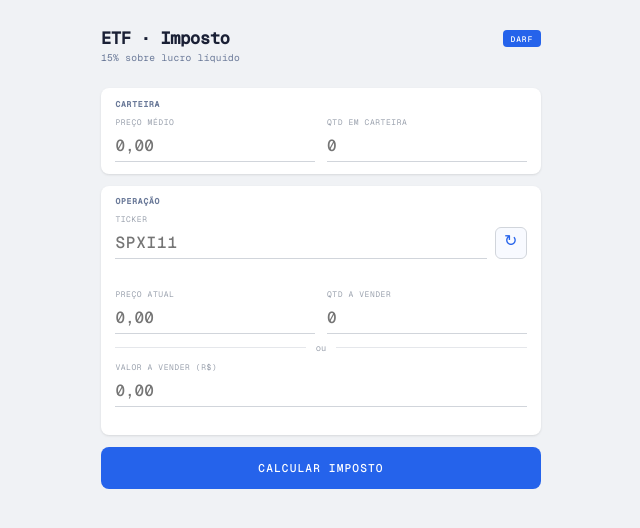
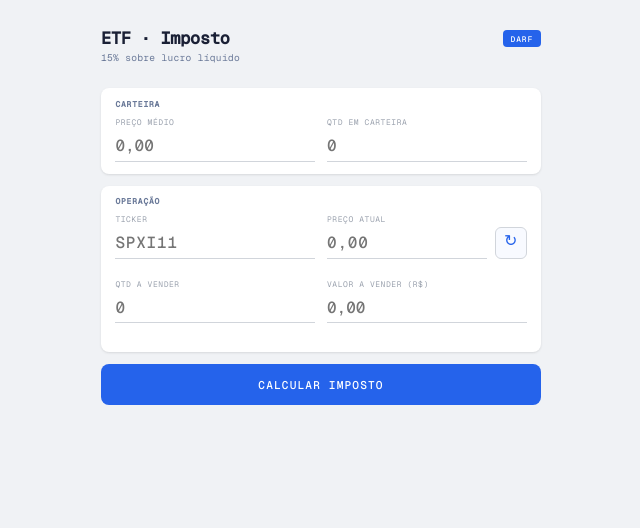
Before and after one commit to emanuel36/ferramentas, a plain HTML site: page ir-etf/index.html in a window 1280 px wide. Shown: the whole page, without its empty margins (319-959 px from the left). Drawn offline with nearby package versions, Linux system fonts and the light colour scheme.

Commit message:
Reorganize Operação card layout and update screenshot
- Ticker and Preço atual side by side (first row)
- Fetch button (↻) next to Preço atual field
- Qtd a vender and Valor a vender side by side (second row)
- Remove "ou" separator

Co-Authored-By: Claude Opus 4.6 <noreply@anthropic.com>

```diff
--- a/ir-etf/index.html
+++ b/ir-etf/index.html
@@ -356,7 +356,6 @@
     display: flex;
     align-items: flex-end;
     gap: 0.5rem;
-    margin-bottom: 0.65rem;
   }
   .ticker-field { flex: 1; }
   .ticker-field input {
@@ -442,28 +441,27 @@
   <div class="card">
     <div class="card-label">Operação</div>
     <div class="card-body">
-      <div class="ticker-row">
+      <div class="field-grid">
         <div class="field ticker-field">
           <label for="tickerInput">Ticker</label>
           <input type="text" id="tickerInput" placeholder="SPXI11" autocomplete="off" autocapitalize="characters" spellcheck="false">
         </div>
-        <button type="button" id="btnFetch" class="btn-fetch" aria-label="Buscar cotação">↻</button>
+        <div class="ticker-row">
+          <div class="field ticker-field">
+            <label for="currentPrice">Preço atual</label>
+            <input type="number" id="currentPrice" step="0.01" min="0.01" placeholder="0,00" required>
+            <span class="err" id="currentPriceErr">Valor inválido</span>
+          </div>
+          <button type="button" id="btnFetch" class="btn-fetch" aria-label="Buscar cotação">↻</button>
+        </div>
       </div>
       <div class="ticker-status" id="tickerStatus"></div>
       <div class="field-grid">
-        <div class="field">
-          <label for="currentPrice">Preço atual</label>
-          <input type="number" id="currentPrice" step="0.01" min="0.01" placeholder="0,00" required>
-          <span class="err" id="currentPriceErr">Valor inválido</span>
-        </div>
         <div class="field">
           <label for="sellQty">Qtd a vender</label>
           <input type="number" id="sellQty" step="1" min="1" placeholder="0" required>
           <span class="err" id="sellQtyErr">Qtd inválida</span>
         </div>
-      </div>
-      <div class="sell-or">ou</div>
-      <div class="field-grid single">
         <div class="field">
           <label for="sellValue">Valor a vender (R$)</label>
           <input type="number" id="sellValue" step="0.01" min="0.01" placeholder="0,00">
```
Also changed, not shown: ir-etf/screenshot.png.
